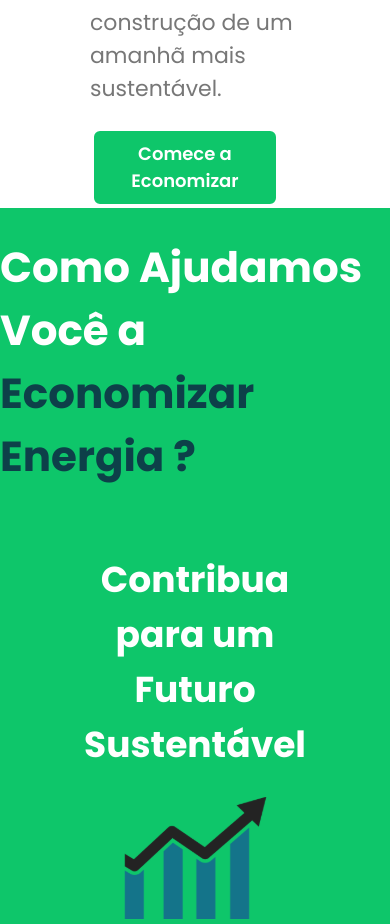
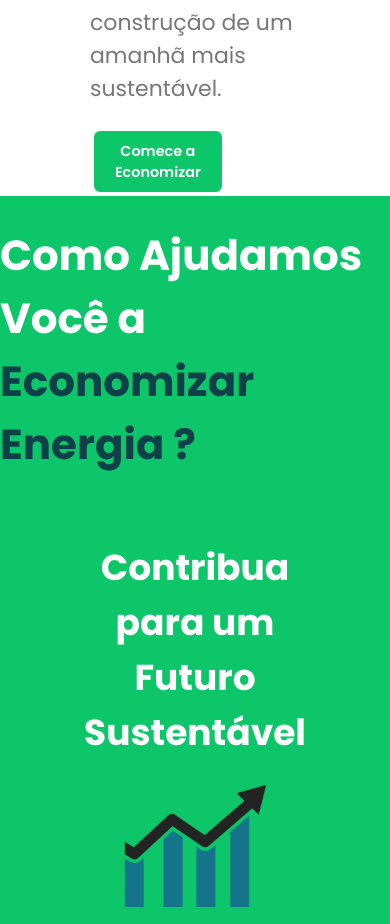
Before and after one commit to caua-santos-souza/ecowatt-front, a Next.js app: page / in a window 390 px wide. Shown: the part 950-1874 px from the top of the page. Built offline with nearby package versions, Linux system fonts and the light colour scheme.

Commit message:
teste responsividade botão

```diff
--- a/src/components/Home/Hero/Hero.module.css
+++ b/src/components/Home/Hero/Hero.module.css
@@ -47,47 +47,26 @@
     color: var(--verde-principal);
 }
 
-/* Telas muito grandes (1441px e acima) */
-@media (max-width: 1440px) {
-    .Hero__botao {
-        font-size: 26px;
-        padding: 1.5% 2%;
-        width: 40%;
-    }
-}
-
-/* Telas grandes (1025px a 1440px) */
-@media (max-width: 1024px) {
+/* Estilo para telas maiores */
+@media (min-width: 1024px) {
     .Hero__botao {
         font-size: 24px;
-        padding: 2% 3%;
+        padding: 3% 3%;
         width: 50%;
     }
 }
 
-/* Telas médias (769px a 1024px) */
+
 @media (max-width: 768px) {
     .Hero__botao {
-        font-size: 20px;
-        padding: 2.5% 4%;
-        width: 60%;
+        font-size: 1rem;
+        padding: 0.8rem 1.5rem;
     }
 }
 
-/* Tablets (481px a 768px) */
 @media (max-width: 480px) {
     .Hero__botao {
-        font-size: 18px;
-        padding: 3.5% 5%;
-        width: 70%;
+        font-size: 0.9rem;
+        padding: 0.6rem 1rem;
     }
 }
-
-/* Smartphones pequenos (320px a 480px) */
-@media (max-width: 320px) {
-    .Hero__botao {
-        font-size: 16px;
-        padding: 4% 6%;
-        width: 90%;
-    }
-}
```
